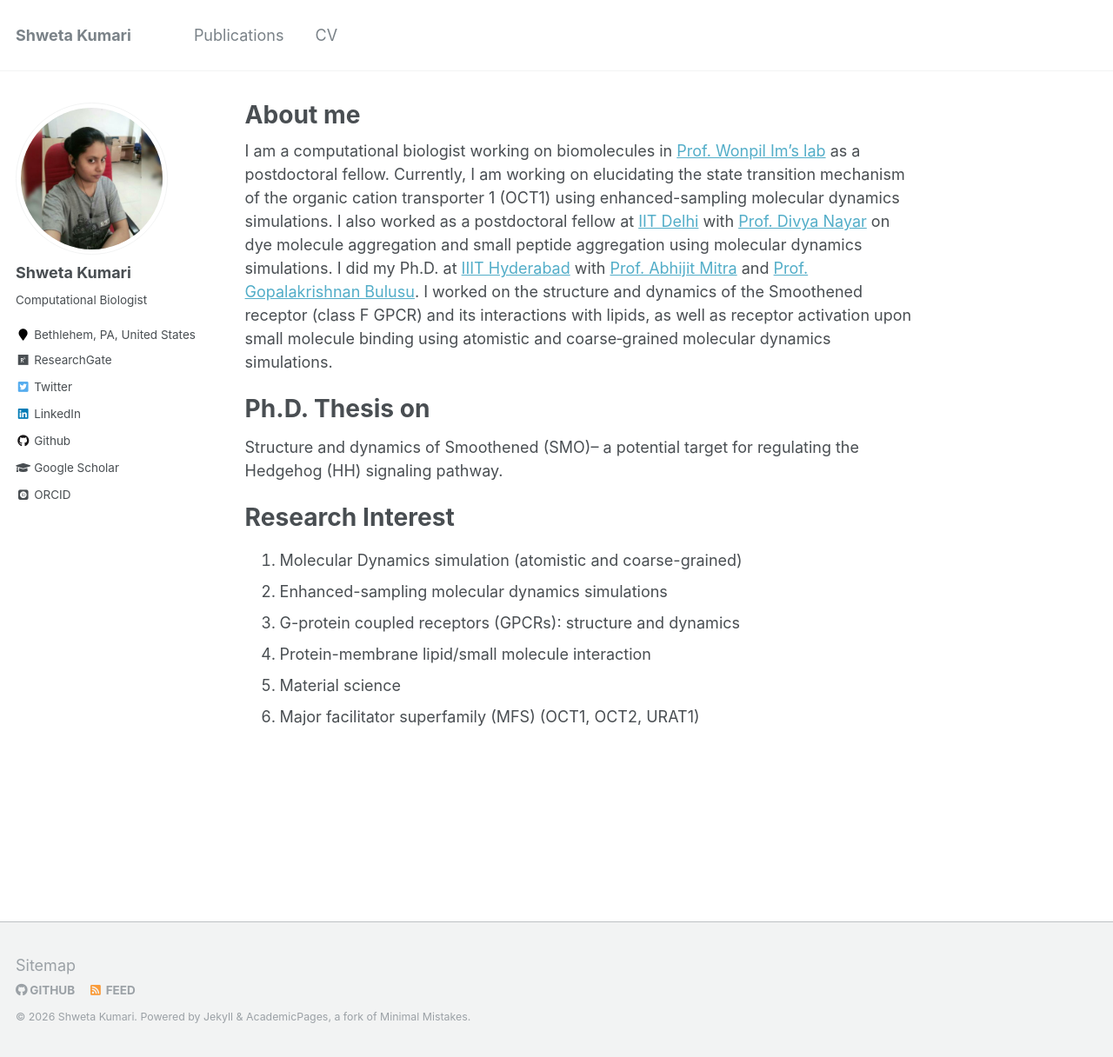
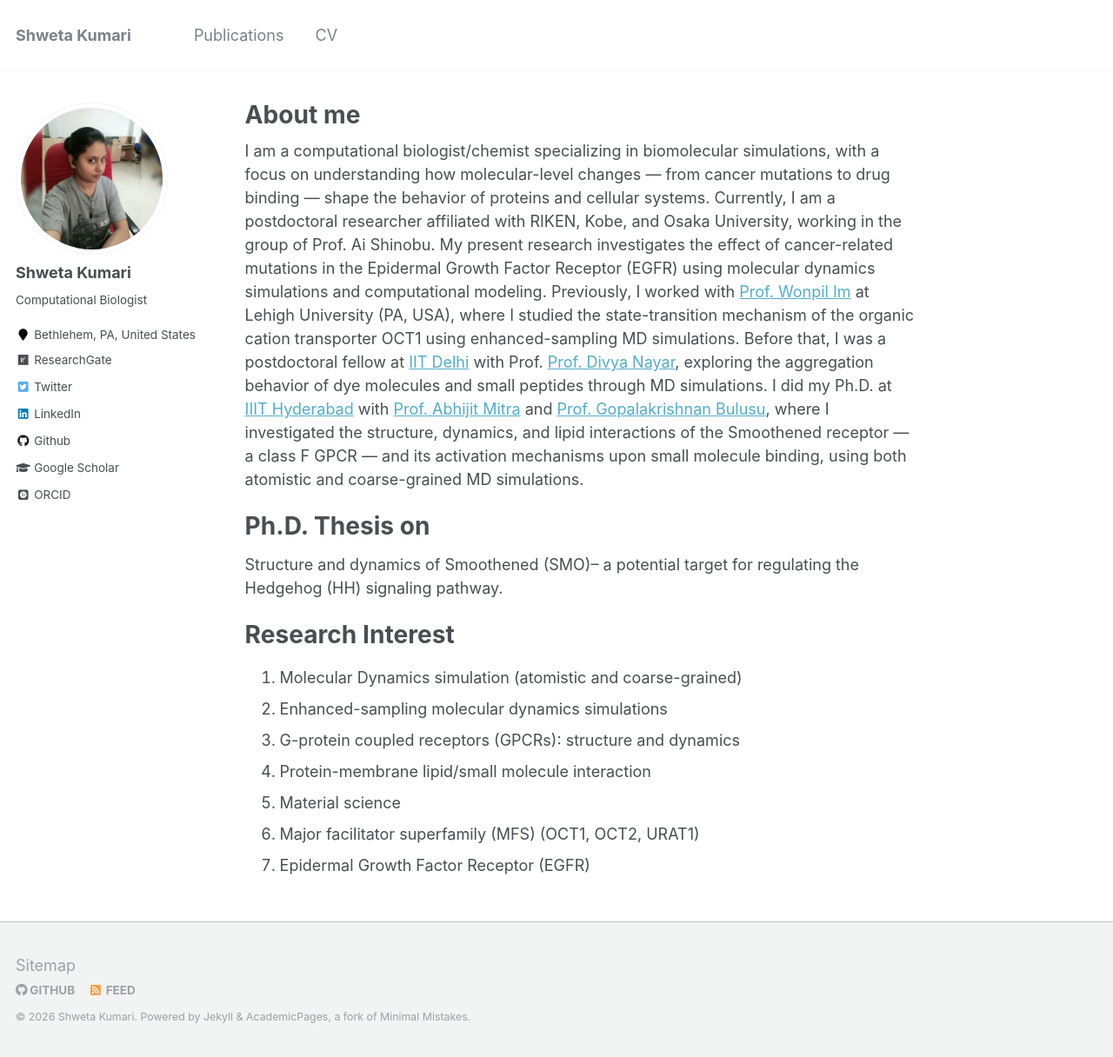
Before and after one commit to shweta-Moni/shweta-Moni.github.io, a Jekyll site: the page built from _pages/about.md, in a window 1280 px wide and 1216 px high. Shown: the whole window at 87% size. Built offline with Jekyll 4.4.1, drawn with Linux system fonts in a browser that asks for light colours; some web fonts are replaced.

Commit message:
Update about.md

```diff
--- a/_pages/about.md
+++ b/_pages/about.md
@@ -8,7 +8,10 @@ redirect_from:
   - /about.html
 ---
 
-I am a computational biologist working on biomolecules in [Prof. Wonpil Im's lab](https://compbio.lehigh.edu/){:target="_blank"} as a postdoctoral fellow. Currently, I am working on elucidating the state transition mechanism of the organic cation transporter 1 (OCT1) using enhanced-sampling molecular dynamics simulations. I also worked as a postdoctoral fellow at [IIT Delhi](https://home.iitd.ac.in/){:target="_blank"} with [Prof. Divya Nayar](https://sites.google.com/prod/view/divyanayar/){:target="_blank"} on dye molecule aggregation and small peptide aggregation using molecular dynamics simulations. I did my Ph.D. at [IIIT Hyderabad](https://www.iiit.ac.in/){:target="_blank"} with [Prof. Abhijit Mitra](https://faculty.iiit.ac.in/~abi_chem/web/){:target="_blank"} and [Prof. Gopalakrishnan Bulusu](https://www.linkedin.com/in/gopalakrishnan-bulusu-82a1705/?originalSubdomain=in){:target="_blank"}. I worked on the structure and dynamics of the Smoothened receptor (class F GPCR) and its interactions with lipids, as well as receptor activation upon small molecule binding using atomistic and coarse‑grained molecular dynamics simulations.
+I am a computational biologist/chemist specializing in biomolecular simulations, with a focus on understanding how molecular-level changes — from cancer mutations to drug binding — shape the behavior of proteins and cellular systems.
+Currently, I am a postdoctoral researcher affiliated with RIKEN, Kobe, and Osaka University, working in the group of Prof. Ai Shinobu. My present research investigates the effect of cancer-related mutations in the Epidermal Growth Factor Receptor (EGFR) using molecular dynamics simulations and computational modeling.
+Previously, I worked with [Prof. Wonpil Im](https://compbio.lehigh.edu/){:target="_blank"} at Lehigh University (PA, USA), where I studied the state-transition mechanism of the organic cation transporter OCT1 using enhanced-sampling MD simulations. Before that, I was a postdoctoral fellow at  [IIT Delhi](https://home.iitd.ac.in/){:target="_blank"} with Prof. [Prof. Divya Nayar](https://sites.google.com/prod/view/divyanayar/){:target="_blank"}, exploring the aggregation behavior of dye molecules and small peptides through MD simulations.
+I did my Ph.D. at [IIIT Hyderabad](https://www.iiit.ac.in/){:target="_blank"} with [Prof. Abhijit Mitra](https://faculty.iiit.ac.in/~abi_chem/web/){:target="_blank"} and [Prof. Gopalakrishnan Bulusu](https://www.linkedin.com/in/gopalakrishnan-bulusu-82a1705/?originalSubdomain=in){:target="_blank"}, where I investigated the structure, dynamics, and lipid interactions of the Smoothened receptor — a class F GPCR — and its activation mechanisms upon small molecule binding, using both atomistic and coarse-grained MD simulations.
 
 Ph.D. Thesis on
 ======
@@ -22,3 +25,4 @@ Research Interest
 4. Protein-membrane lipid/small molecule interaction
 5. Material science
 6. Major facilitator superfamily (MFS) (OCT1, OCT2, URAT1)
+7. Epidermal Growth Factor Receptor (EGFR)
```
